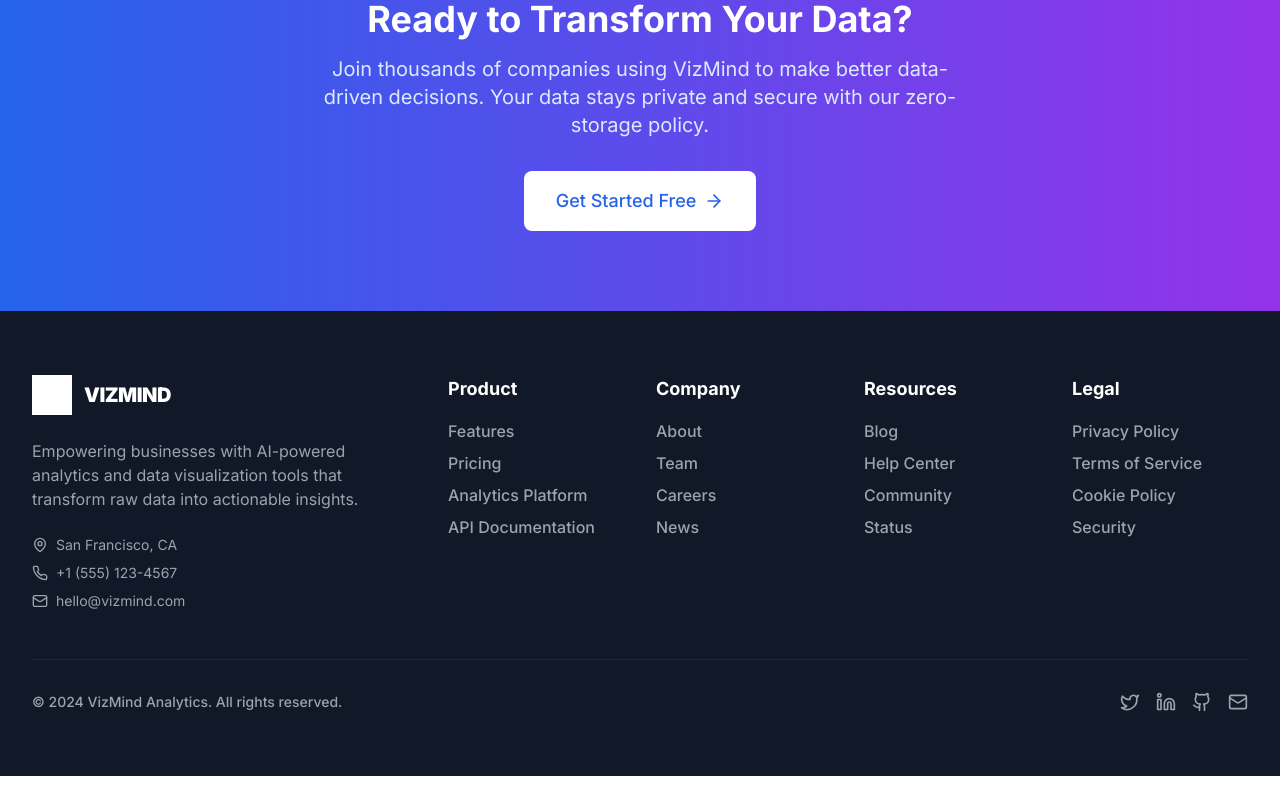
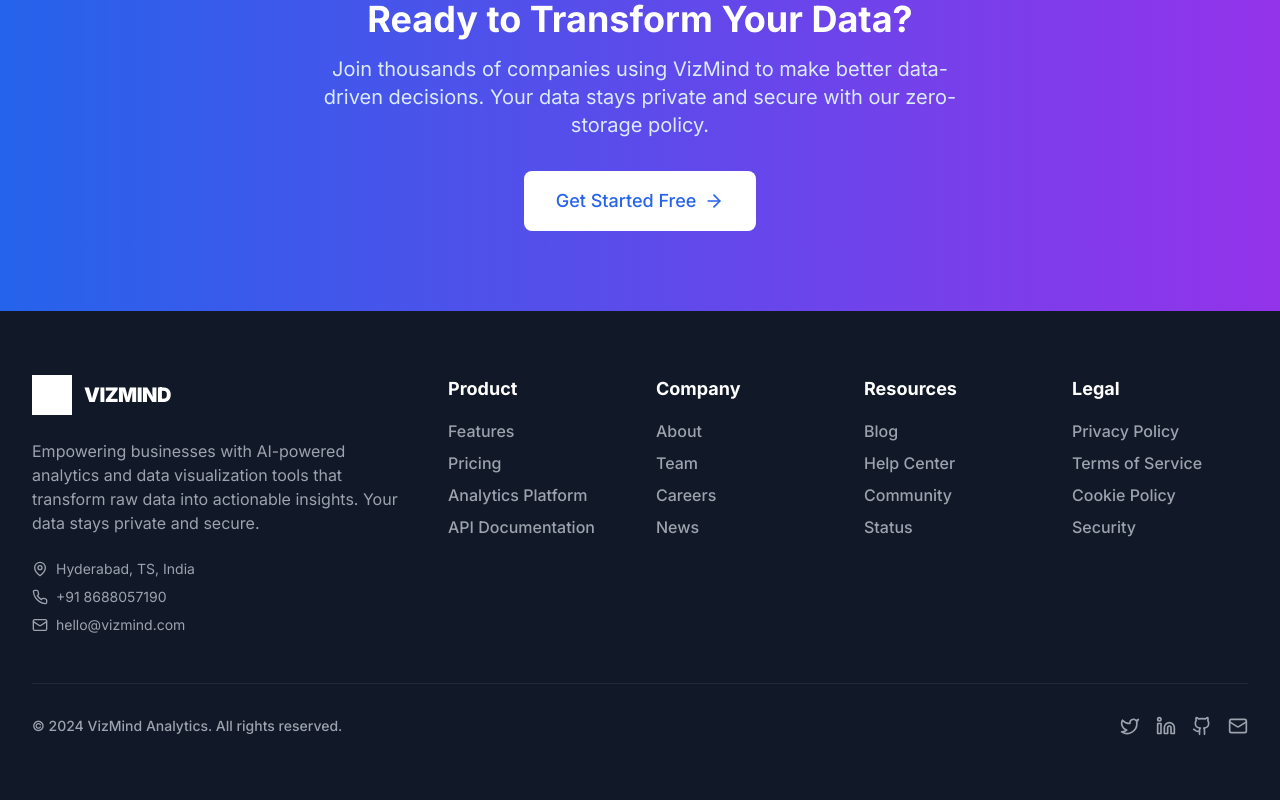
Before and after one commit to sap1119/VizMind, a React (Vite) app: page / in a window 1280 px wide. Shown: the part 2551-3351 px from the top of the page. Before the commit the page ends 3327 px from the top, so only its background shows below. Built offline with nearby package versions, Linux system fonts and the light colour scheme; no server answers.

Commit message:
Fix footer logo visibility and update contact information

```diff
--- a/src/components/layout/Footer.tsx
+++ b/src/components/layout/Footer.tsx
@@ -40,7 +40,8 @@ export const Footer: React.FC = () => {
               <img
                 src="/VizMind Logo - Flat Vector Style.png"
                 alt="VizMind Logo"
-                className="w-10 h-10 filter brightness-0 invert"
+                className="w-10 h-10"
+                style={{ filter: 'brightness(0) invert(1)' }}
               />
               <div>
                 <h1 className="text-xl font-black tracking-tight text-white">
@@ -51,17 +52,17 @@ export const Footer: React.FC = () => {
 
             <p className="text-gray-400 mb-6 max-w-md">
               Empowering businesses with AI-powered analytics and data visualization tools
-              that transform raw data into actionable insights.
+              that transform raw data into actionable insights. Your data stays private and secure.
             </p>
 
             <div className="space-y-2 text-sm text-gray-400">
               <div className="flex items-center space-x-2">
                 <MapPin className="w-4 h-4" />
-                <span>San Francisco, CA</span>
+                <span>Hyderabad, TS, India</span>
               </div>
               <div className="flex items-center space-x-2">
                 <Phone className="w-4 h-4" />
-                <span>+1 (555) 123-4567</span>
+                <span>+91 8688057190</span>
               </div>
               <div className="flex items-center space-x-2">
                 <Mail className="w-4 h-4" />
```
